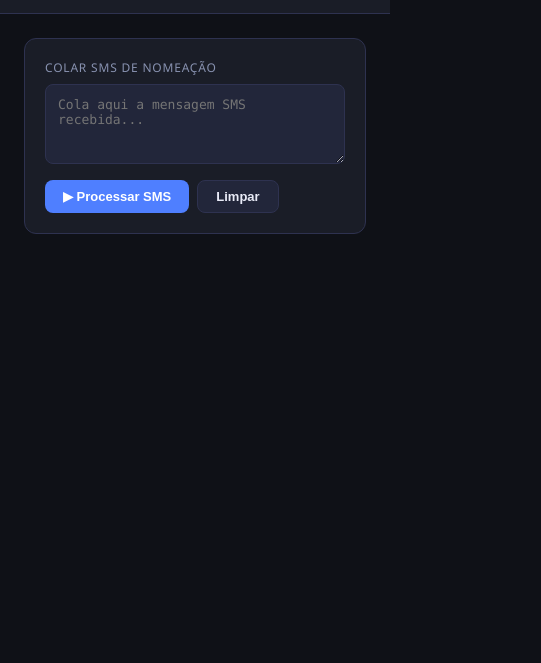
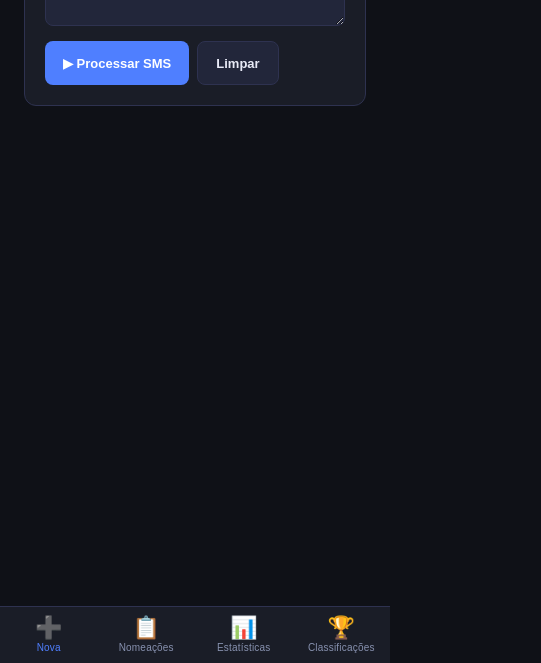
Before and after one commit to Dany13397/arbitragem, a plain HTML site: page index.html in a window 390 px wide. Shown: the part 181-844 px from the top of the page, 541 px wide, since content can reach past the window. Drawn offline with nearby package versions, Linux system fonts and the light colour scheme.

Commit message:
Otimização iOS — PWA, safe areas, bottom nav, touch targets
- Adiciona meta tags Apple PWA (standalone mode, status bar translúcido)
- viewport-fit=cover para suporte a Dynamic Island e notch
- env(safe-area-inset-*) no header, container e bottom nav
- Barra de navegação bottom-nav fixa com safe area no fundo (iOS HIG)
- Tabs do topo ocultam em mobile (<640px); bottom nav toma o lugar
- font-size 16px em todos os inputs/textarea para evitar zoom automático iOS
- -webkit-tap-highlight-color: transparent — remove highlight azul ao tocar
- touch-action: manipulation em botões — evita delay de 300ms e double-tap zoom
- Tamanhos mínimos de 44px em botões e botão del (Apple HIG)
- Modal em sheet deslizante (align bottom) no mobile, centrado em desktop
- -webkit-overflow-scrolling: touch + overscroll-behavior: contain no modal
- overscroll-behavior: none no body — elimina efeito bounce do Safari
- min-height: 100dvh — corrige bug 100vh do Safari com barra de endereços
- -webkit-text-size-adjust: 100% — evita redimensionamento automático de texto
- Remoção de spinners nativos em input[type=number] (-webkit-appearance)
- Feedback visual :active nos itens de nomeação
- Font stack começa com -apple-system para usar SF Pro no iOS


Claude-Session: https://claude.ai/code/session_01Qacnv6wszRRxz7qbVjMVYu

Co-authored-by: Claude <noreply@anthropic.com>

```diff
--- a/index.html
+++ b/index.html
@@ -2,12 +2,17 @@
 <html lang="pt">
 <head>
   <meta charset="UTF-8">
-  <meta name="viewport" content="width=device-width, initial-scale=1.0">
+  <meta name="viewport" content="width=device-width, initial-scale=1.0, viewport-fit=cover">
   <title>Árbitro Futsal — Nomeações</title>
+  <meta name="apple-mobile-web-app-capable" content="yes">
+  <meta name="apple-mobile-web-app-status-bar-style" content="black-translucent">
+  <meta name="apple-mobile-web-app-title" content="Árbitro">
+  <meta name="mobile-web-app-capable" content="yes">
+  <meta name="theme-color" content="#0f1117">
   <script src="https://cdn.jsdelivr.net/npm/@supabase/supabase-js@2/dist/umd/supabase.js"></script>
   <script src="https://cdn.jsdelivr.net/npm/chart.js@4/dist/chart.umd.min.js"></script>
   <style>
-    * { box-sizing: border-box; margin: 0; padding: 0; }
+    * { box-sizing: border-box; margin: 0; padding: 0; -webkit-tap-highlight-color: transparent; }
 
     :root {
       --bg: #0f1117;
@@ -27,18 +32,26 @@
     body {
       background: var(--bg);
       color: var(--text);
-      font-family: 'Segoe UI', system-ui, sans-serif;
+      font-family: -apple-system, 'SF Pro Display', 'Segoe UI', system-ui, sans-serif;
       font-size: 14px;
-      min-height: 100vh;
+      min-height: 100dvh;
+      -webkit-text-size-adjust: 100%;
+      overscroll-behavior: none;
     }
 
     header {
       background: var(--surface);
       border-bottom: 1px solid var(--border);
       padding: 16px 24px;
+      padding-top: calc(16px + env(safe-area-inset-top));
+      padding-left: calc(24px + env(safe-area-inset-left));
+      padding-right: calc(24px + env(safe-area-inset-right));
       display: flex;
       align-items: center;
       gap: 12px;
+      position: sticky;
+      top: 0;
+      z-index: 20;
     }
 
     header .logo {
@@ -68,6 +81,8 @@
       cursor: pointer;
       font-size: 13px;
       transition: all .15s;
+      touch-action: manipulation;
+      min-height: 44px;
     }
 
     .tab-btn.active {
@@ -78,7 +93,14 @@
 
     .tab-btn:hover:not(.active) { color: var(--text); }
 
-    .container { max-width: 960px; margin: 0 auto; padding: 24px; }
+    .container {
+      max-width: 960px;
+      margin: 0 auto;
+      padding: 24px;
+      padding-left: calc(24px + env(safe-area-inset-left));
+      padding-right: calc(24px + env(safe-area-inset-right));
+      padding-bottom: calc(90px + env(safe-area-inset-bottom));
+    }
 
     /* ── PAGE VIEWS ── */
     .view { display: none; }
@@ -110,11 +132,12 @@
       color: var(--text);
       padding: 12px;
       font-family: 'Consolas', monospace;
-      font-size: 13px;
+      font-size: 16px;
       resize: vertical;
       min-height: 80px;
       outline: none;
       transition: border-color .15s;
+      -webkit-appearance: none;
     }
 
     textarea:focus { border-color: var(--accent); }
@@ -130,6 +153,10 @@
       font-size: 13px;
       font-weight: 600;
       transition: opacity .15s;
+      touch-action: manipulation;
+      min-height: 44px;
+      -webkit-user-select: none;
+      user-select: none;
     }
 
     .btn:hover { opacity: .85; }
@@ -266,8 +293,9 @@
       border-radius: 8px;
       color: var(--text);
       padding: 8px 12px;
-      font-size: 14px;
+      font-size: 16px;
       outline: none;
+      -webkit-appearance: none;
     }
 
     .km-input-row input[type=number]:focus { border-color: var(--accent); }
@@ -451,9 +479,10 @@
       inset: 0;
       background: rgba(0,0,0,.65);
       z-index: 100;
-      align-items: center;
+      align-items: flex-end;
       justify-content: center;
-      padding: 20px;
+      padding: 0;
+      overscroll-behavior: contain;
     }
 
     .modal-overlay.open { display: flex; }
@@ -461,11 +490,26 @@
     .modal {
       background: var(--surface);
       border: 1px solid var(--border);
-      border-radius: var(--radius);
+      border-radius: var(--radius) var(--radius) 0 0;
       width: 100%;
       max-width: 600px;
-      max-height: 90vh;
+      max-height: 92dvh;
       overflow-y: auto;
+      -webkit-overflow-scrolling: touch;
+      overscroll-behavior: contain;
+      padding-bottom: env(safe-area-inset-bottom);
+    }
+
+    @media (min-width: 641px) {
+      .modal-overlay {
+        align-items: center;
+        padding: 20px;
+      }
+      .modal {
+        border-radius: var(--radius);
+        max-height: 90dvh;
+        padding-bottom: 0;
+      }
     }
 
     .modal-header {
@@ -621,6 +665,73 @@
 
     .two-col { display: grid; grid-template-columns: 1fr 1fr; gap: 16px; }
     @media (max-width: 640px) { .two-col { grid-template-columns: 1fr; } }
+
+    /* ── BOTTOM NAVIGATION ── */
+    .bottom-nav {
+      position: fixed;
+      bottom: 0;
+      left: 0;
+      right: 0;
+      background: var(--surface);
+      border-top: 1px solid var(--border);
+      display: flex;
+      padding-bottom: env(safe-area-inset-bottom);
+      padding-left: env(safe-area-inset-left);
+      padding-right: env(safe-area-inset-right);
+      z-index: 50;
+      backdrop-filter: blur(20px);
+      -webkit-backdrop-filter: blur(20px);
+    }
+
+    .nav-btn {
+      flex: 1;
+      display: flex;
+      flex-direction: column;
+      align-items: center;
+      justify-content: center;
+      gap: 3px;
+      padding: 10px 4px;
+      background: none;
+      border: none;
+      color: var(--muted);
+      font-size: 10px;
+      font-weight: 500;
+      cursor: pointer;
+      touch-action: manipulation;
+      min-height: 52px;
+      transition: color .15s;
+      -webkit-user-select: none;
+      user-select: none;
+      letter-spacing: 0.2px;
+    }
+
+    .nav-btn.active { color: var(--accent); }
+    .nav-btn .nav-icon { font-size: 22px; line-height: 1; }
+
+    /* Hide top tabs on mobile */
+    @media (max-width: 640px) {
+      header .tabs { display: none; }
+      header .sub { display: none; }
+    }
+
+    /* Fix number input spinners on iOS */
+    input[type=number] { -moz-appearance: textfield; }
+    input[type=number]::-webkit-inner-spin-button,
+    input[type=number]::-webkit-outer-spin-button { -webkit-appearance: none; margin: 0; }
+
+    /* Nomeacao item touch feedback */
+    .nomeacao-item { -webkit-user-select: none; user-select: none; }
+    .nomeacao-item:active { opacity: .8; }
+
+    /* Bigger del button touch target */
+    .nomeacao-item .del-btn {
+      padding: 10px;
+      min-width: 44px;
+      min-height: 44px;
+      display: flex;
+      align-items: center;
+      justify-content: center;
+    }
   </style>
 </head>
 <body>
@@ -637,6 +748,25 @@
     <button class="tab-btn" onclick="showView('ranking')">Classificações</button>
   </div>
 </header>
+
+<nav class="bottom-nav" id="bottom-nav">
+  <button class="nav-btn active" id="nav-nova" onclick="showView('nova')">
+    <span class="nav-icon">➕</span>
+    <span>Nova</span>
+  </button>
+  <button class="nav-btn" id="nav-lista" onclick="showView('lista')">
+    <span class="nav-icon">📋</span>
+    <span>Nomeações</span>
+  </button>
+  <button class="nav-btn" id="nav-stats" onclick="showView('stats')">
+    <span class="nav-icon">📊</span>
+    <span>Estatísticas</span>
+  </button>
+  <button class="nav-btn" id="nav-ranking" onclick="showView('ranking')">
+    <span class="nav-icon">🏆</span>
+    <span>Classificações</span>
+  </button>
+</nav>
 
 <!-- ══════════════════ NOVA NOMEAÇÃO ══════════════════ -->
 <div class="view active" id="view-nova">
@@ -687,7 +817,7 @@
           <!-- Campo 1A quando não sou o principal -->
           <div id="ref1a-row" style="display:none; margin-bottom:16px;">
             <label style="display:block;font-size:11px;color:var(--muted);text-transform:uppercase;letter-spacing:.7px;margin-bottom:6px;">Árbitro Principal (1A)</label>
-            <input type="text" id="ref1a-input" placeholder="Nome do 1A..." style="width:100%;background:var(--surface2);border:1px solid var(--border);border-radius:8px;color:var(--text);padding:8px 12px;font-size:14px;outline:none;" onfocus="this.style.borderColor='var(--accent)'" onblur="this.style.borderColor='var(--border)'">
+            <input type="text" id="ref1a-input" placeholder="Nome do 1A..." style="width:100%;background:var(--surface2);border:1px solid var(--border);border-radius:8px;color:var(--text);padding:8px 12px;font-size:16px;outline:none;" onfocus="this.style.borderColor='var(--accent)'" onblur="this.style.borderColor='var(--border)'">
           </div>
 
           <table class="officials-table">
@@ -851,7 +981,7 @@
         <div id="modal-ref1a-row" style="display:none; margin-bottom:12px;">
           <label style="display:block;font-size:11px;color:var(--muted);text-transform:uppercase;letter-spacing:.7px;margin-bottom:6px;">Árbitro Principal (1A)</label>
           <div style="display:flex;gap:8px;">
-            <input type="text" id="modal-ref1a-input" style="flex:1;background:var(--surface2);border:1px solid var(--border);border-radius:8px;color:var(--text);padding:7px 12px;font-size:14px;outline:none;" onfocus="this.style.borderColor='var(--accent)'" onblur="this.style.borderColor='var(--border)'">
+            <input type="text" id="modal-ref1a-input" style="flex:1;background:var(--surface2);border:1px solid var(--border);border-radius:8px;color:var(--text);padding:7px 12px;font-size:16px;outline:none;" onfocus="this.style.borderColor='var(--accent)'" onblur="this.style.borderColor='var(--border)'">
             <button class="btn btn-primary" style="padding:6px 14px;" onclick="saveRef1A()">Guardar</button>
           </div>
         </div>
@@ -871,7 +1001,7 @@
         <h4>Honorários</h4>
         <div class="km-input-row" style="margin-bottom:12px;">
           <label>Distância Braga → Pavilhão:</label>
-          <input type="number" id="modal-km-input" min="0" style="width:100px;background:var(--surface2);border:1px solid var(--border);border-radius:8px;color:var(--text);padding:6px 10px;font-size:14px;outline:none;" onfocus="this.style.borderColor='var(--accent)'" onblur="this.style.borderColor='var(--border)'" oninput="previewModalCalc()">
+          <input type="number" id="modal-km-input" min="0" style="width:100px;background:var(--surface2);border:1px solid var(--border);border-radius:8px;color:var(--text);padding:6px 10px;font-size:16px;outline:none;" onfocus="this.style.borderColor='var(--accent)'" onblur="this.style.borderColor='var(--border)'" oninput="previewModalCalc()">
           <span style="color:var(--muted);">km</span>
           <button class="btn btn-primary" style="padding:6px 14px;" onclick="saveModalKm()">Guardar</button>
         </div>
@@ -1654,9 +1784,13 @@ async function renderStats() {
 function showView(name) {
   document.querySelectorAll('.view').forEach(v => v.classList.remove('active'));
   document.querySelectorAll('.tab-btn').forEach(b => b.classList.remove('active'));
+  document.querySelectorAll('.nav-btn').forEach(b => b.classList.remove('active'));
   document.getElementById('view-' + name).classList.add('active');
   const idx = { nova: 0, lista: 1, stats: 2, ranking: 3 }[name] ?? 0;
   document.querySelectorAll('.tab-btn')[idx].classList.add('active');
+  const navBtn = document.getElementById('nav-' + name);
+  if (navBtn) navBtn.classList.add('active');
+  window.scrollTo({ top: 0, behavior: 'instant' });
   if (name === 'lista') renderLista();
   if (name === 'stats') renderStats();
 }
```
